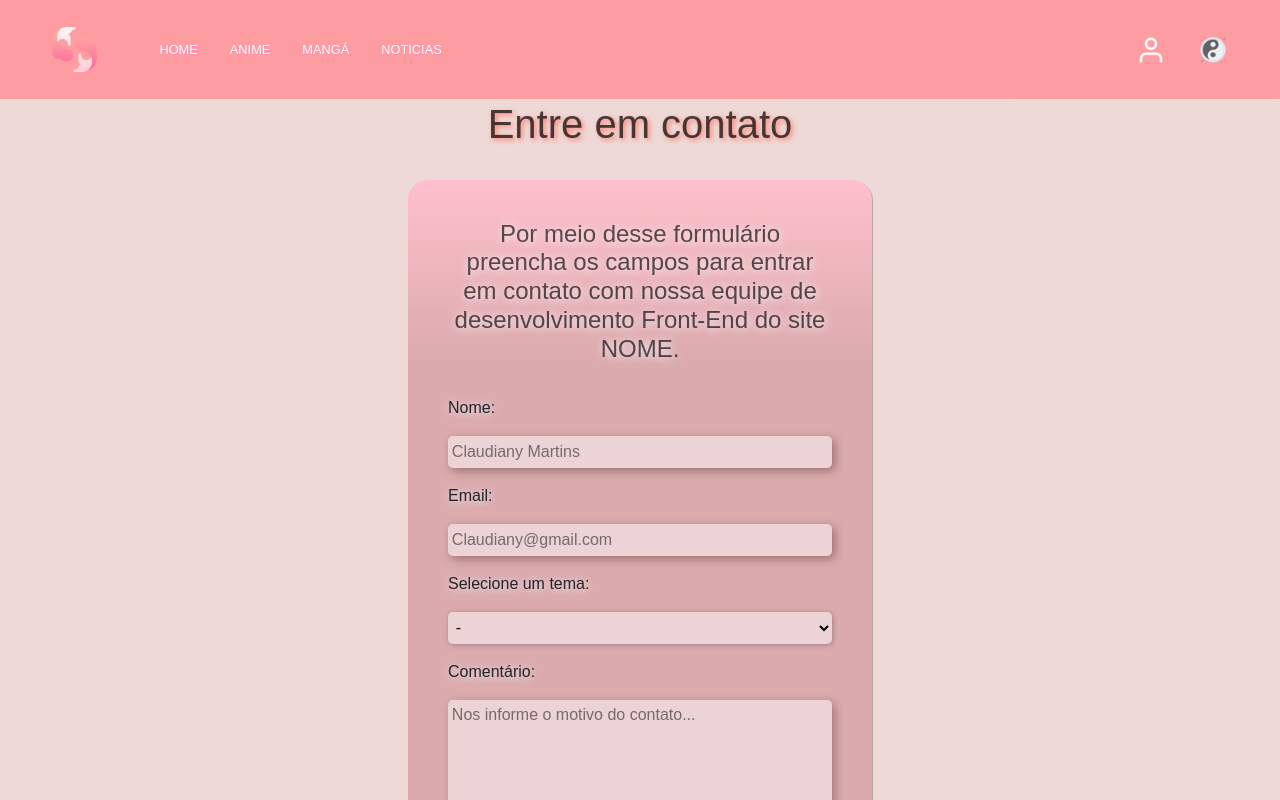
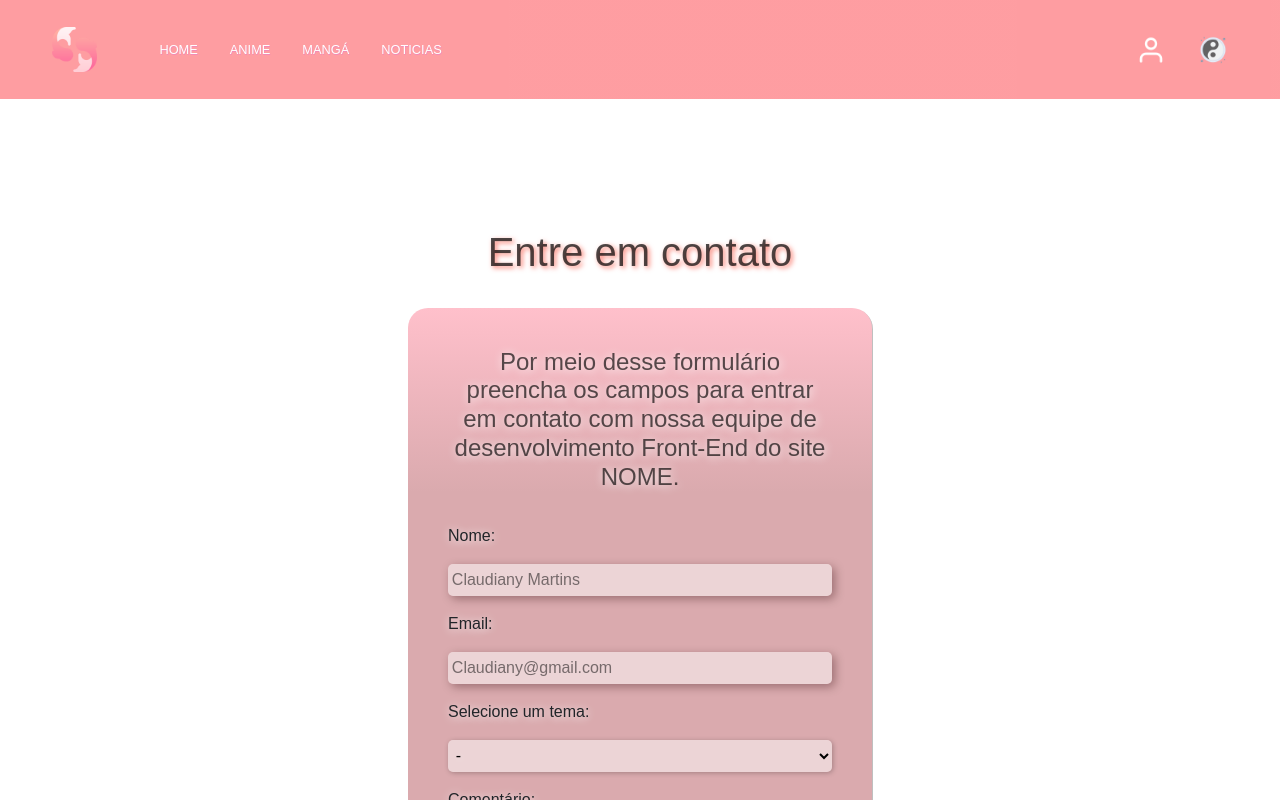
Before and after one commit to italoant/react-projeto-final, a React (Create React App) app: page /contato in a window 1280 px wide. Shown: the top 800 px of the page. Built offline with nearby package versions, Linux system fonts and the light colour scheme.

Commit message:
ajuste background

```diff
--- a/src/components/Footer/pagFooter/Contato/StylePag.js
+++ b/src/components/Footer/pagFooter/Contato/StylePag.js
@@ -8,7 +8,7 @@ export const EstiloContato = styled.div`
     justify-content: center;
     align-items: center;
     text-shadow: 1px 1px 10px white;
-    background-color: ${props => props.theme.backgroundSecondary};
+    margin: 8rem 0;
 
     h4{
         flex-wrap: wrap;
@@ -124,7 +124,7 @@ export const EstiloContato = styled.div`
     }
 
     @media (max-width:700px){
-
+        margin: 3rem 0;
         .containerForm{
             width: 60vw;
         }
```
